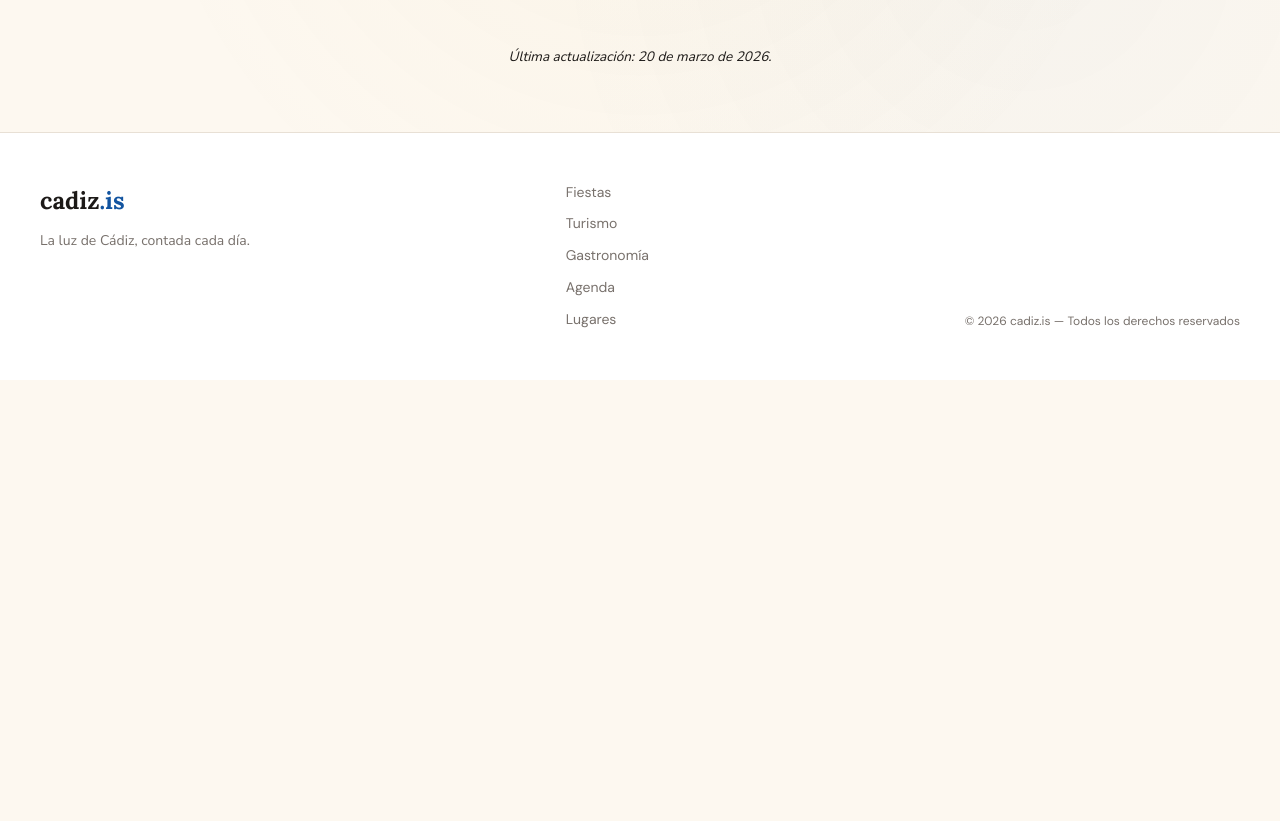
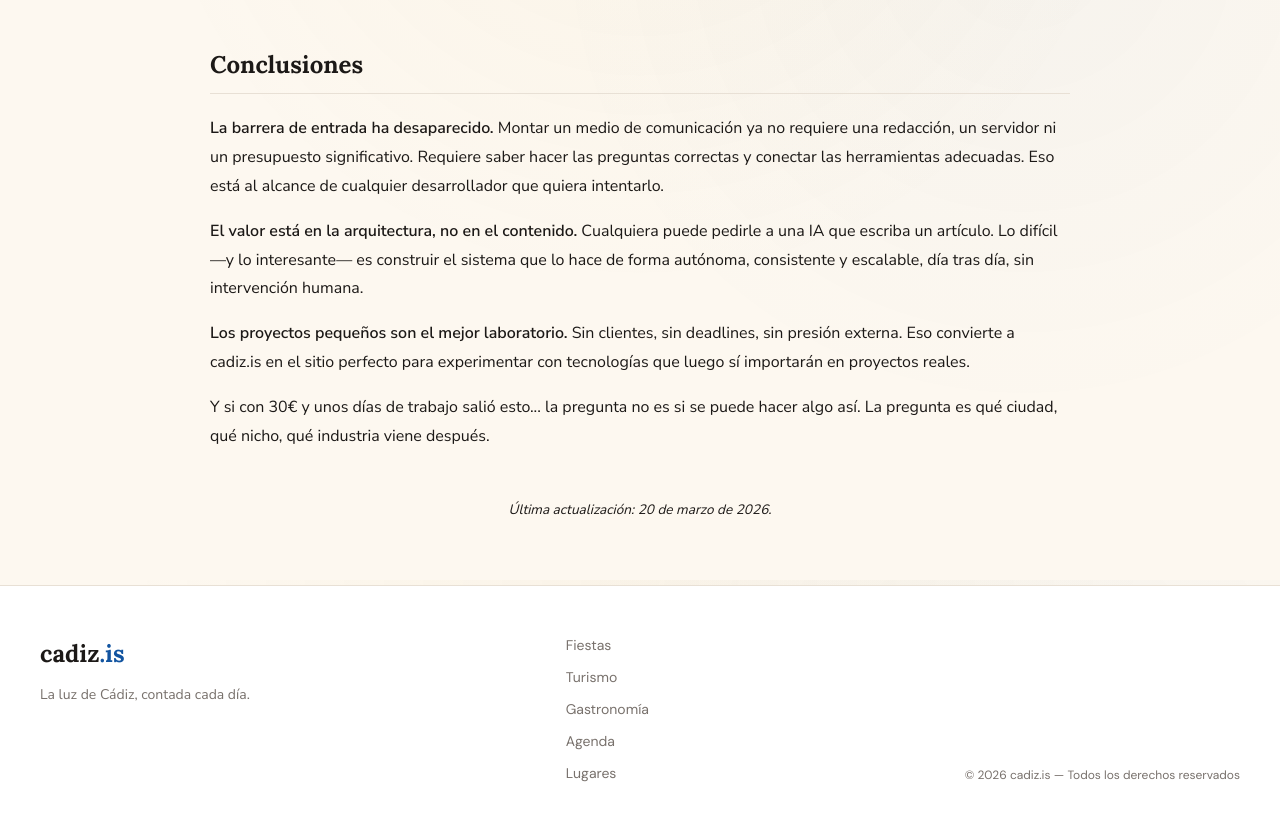
Before and after one commit to SuliAragon/Cadiz.is, an Astro site: page /Cadiz.is/es/origen in a window 1280 px wide. Shown: the part 4220-5041 px from the top of the page. Before the commit the page ends 4600 px from the top, so only its background shows below. Built offline with nearby package versions, Linux system fonts and the light colour scheme; Astro itself is replaced by a stand-in of ours.

Commit message:
feat: add conclusions section to origen page

```diff
--- a/src/pages/es/origen.astro
+++ b/src/pages/es/origen.astro
@@ -214,6 +214,32 @@ const base = import.meta.env.BASE_URL.replace(/\/$/, '');
       </div>
     </section>
 
+    <!-- CONCLUSIONES -->
+    <section class="origin-section">
+      <h2 class="origin-section__title">Conclusiones</h2>
+      <div class="origin-prose">
+        <p>
+          <strong>La barrera de entrada ha desaparecido.</strong> Montar un medio de comunicación ya no requiere
+          una redacción, un servidor ni un presupuesto significativo. Requiere saber hacer las preguntas correctas
+          y conectar las herramientas adecuadas. Eso está al alcance de cualquier desarrollador que quiera intentarlo.
+        </p>
+        <p>
+          <strong>El valor está en la arquitectura, no en el contenido.</strong> Cualquiera puede pedirle a una IA
+          que escriba un artículo. Lo difícil —y lo interesante— es construir el sistema que lo hace de forma
+          autónoma, consistente y escalable, día tras día, sin intervención humana.
+        </p>
+        <p>
+          <strong>Los proyectos pequeños son el mejor laboratorio.</strong> Sin clientes, sin deadlines, sin
+          presión externa. Eso convierte a cadiz.is en el sitio perfecto para experimentar con tecnologías
+          que luego sí importarán en proyectos reales.
+        </p>
+        <p>
+          Y si con 30€ y unos días de trabajo salió esto... la pregunta no es si se puede hacer algo así.
+          La pregunta es qué ciudad, qué nicho, qué industria viene después.
+        </p>
+      </div>
+    </section>
+
     <p class="origin-updated">Última actualización: 20 de marzo de 2026.</p>
 
   </div>
```
